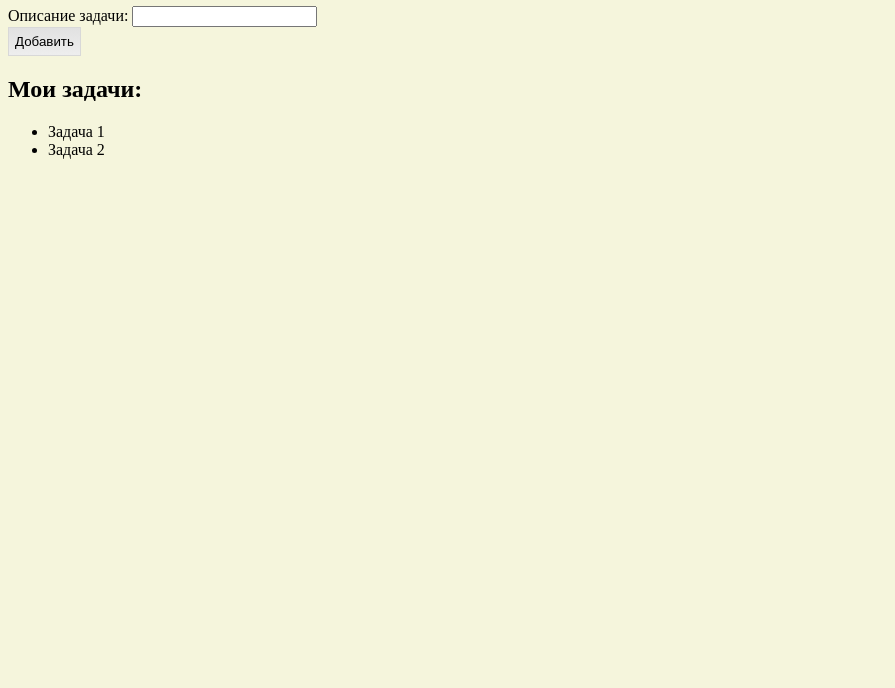
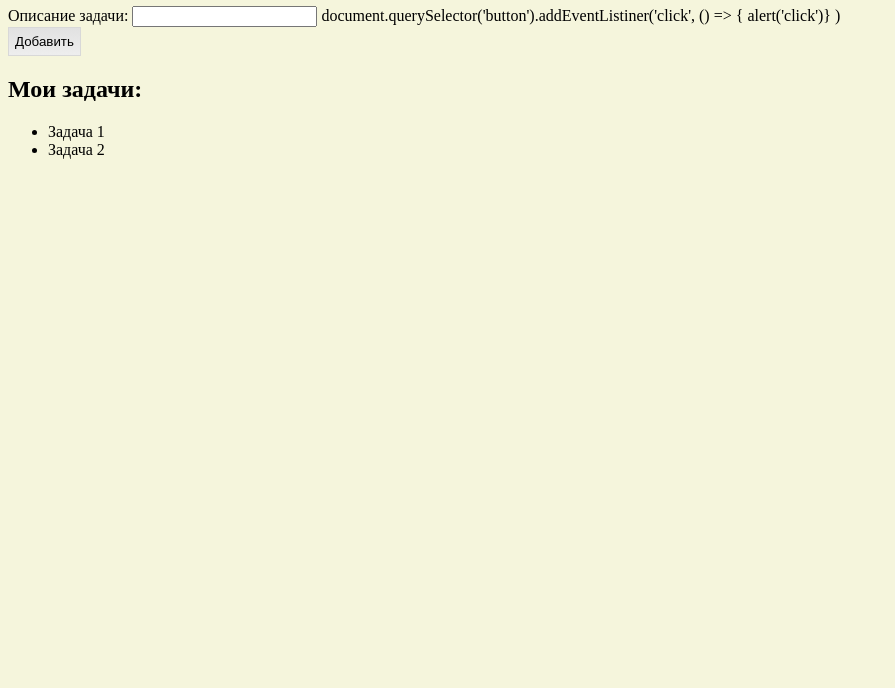
Before and after one commit to alexandeeer6574/example, a website: page index.html in a window 1280 px wide. Shown: the part 112-800 px from the top of the page, without its empty margins (0-895 px from the left). Drawn offline with Linux system fonts and the light colour scheme.

Commit message:
Update index.html

```diff
--- a/index.html
+++ b/index.html
@@ -13,6 +13,7 @@
     <div>
         <label for="task">Описание задачи:</label>
         <input type="text" id="task" />
+        document.querySelector('button').addEventListiner('click', () => { alert('click')} )
     </div>
     <button class="button">Добавить</button>
     <h2>Мои задачи:</h2>
```
